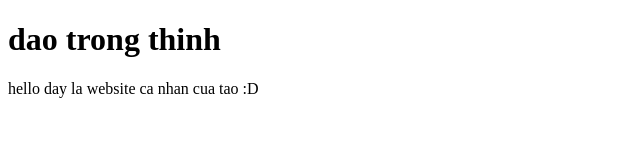
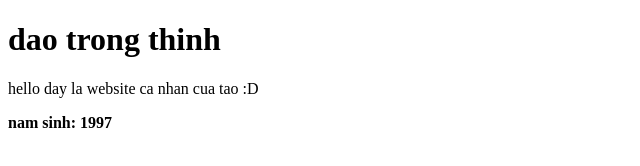
Before and after one commit to thinhdaotrong/thinhdaotrong.github.io, a plain HTML site: page index.html in a window 1280 px wide. Shown: the whole page, without its empty margins (0-640 px from the left). Drawn offline with Linux system fonts and the light colour scheme.

Commit message:
update html

```diff
--- a/index.html
+++ b/index.html
@@ -7,5 +7,6 @@
 <body>
 	<h1>dao trong thinh</h1>
 	<p>hello day la website ca nhan cua tao :D</p>
+	<b>nam sinh: 1997</b>
 </body>
 </html>
```
